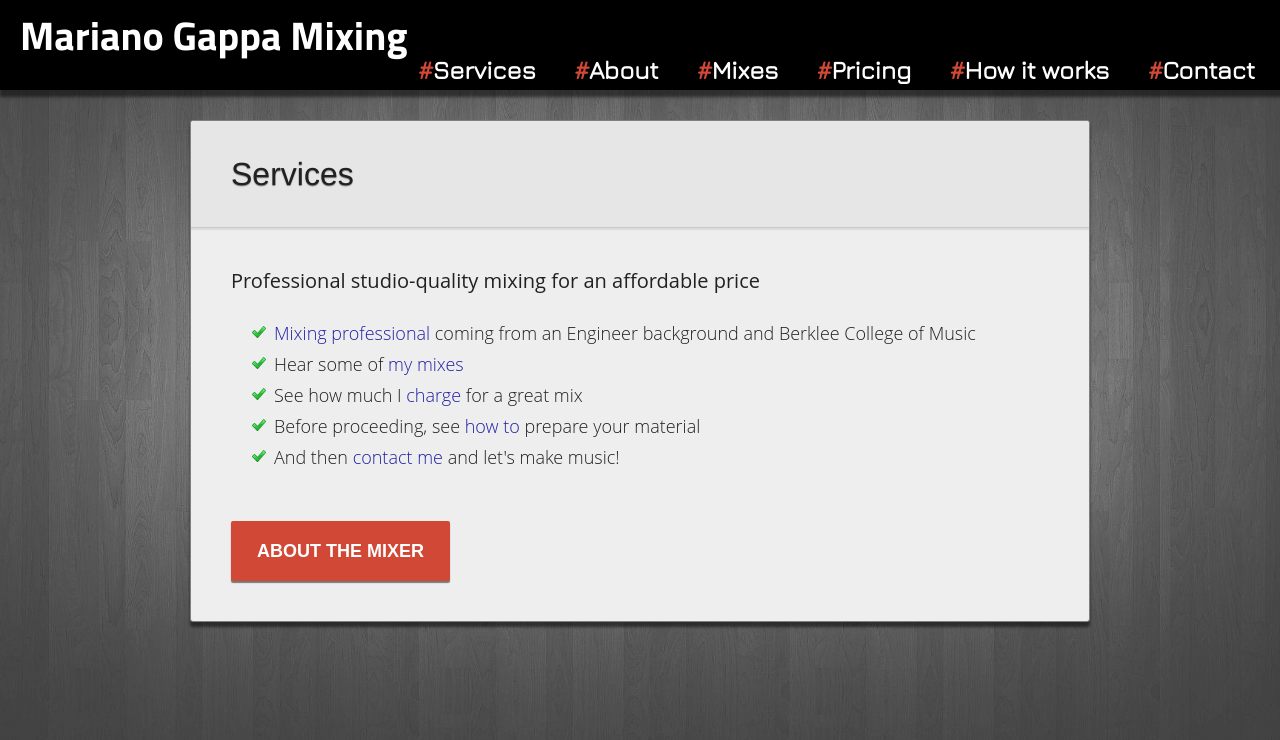
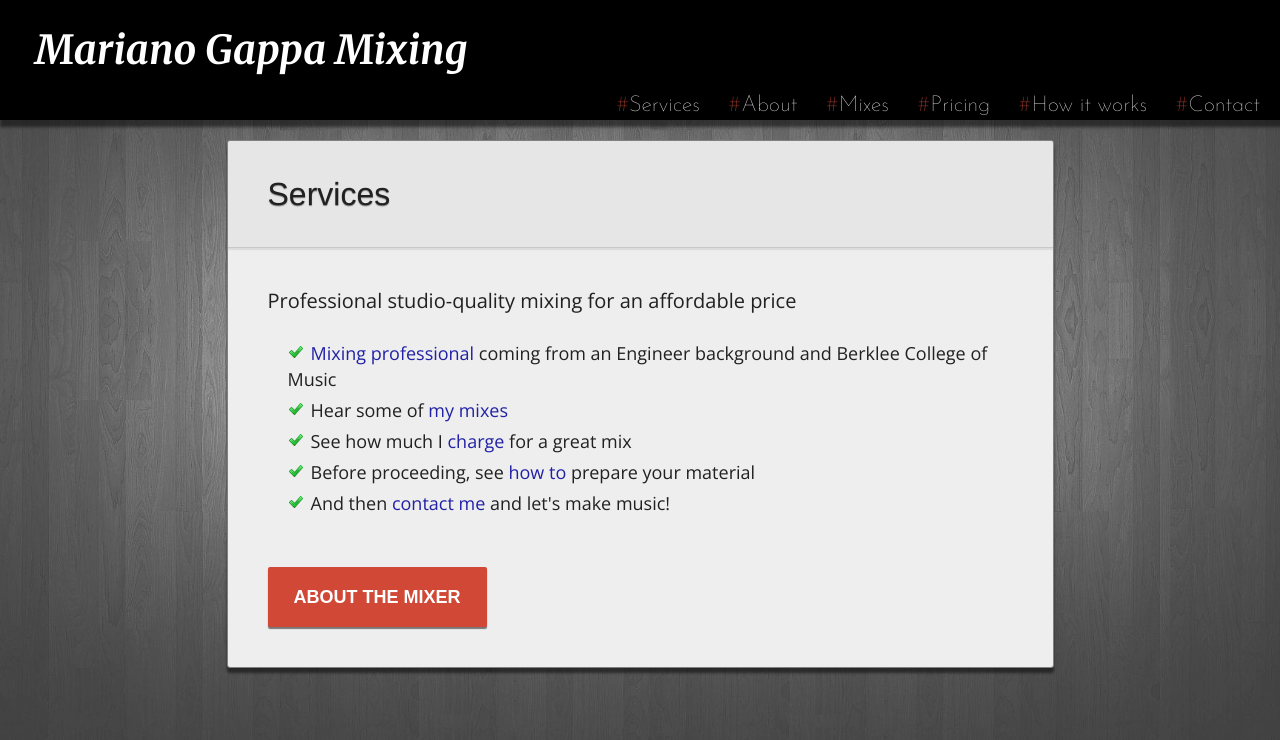
Before and after one commit to marianogappa/mixing-website, a plain HTML site: page index.html in a window 1280 px wide. Shown: the top 740 px of the page. Drawn offline with nearby package versions, Linux system fonts and the light colour scheme.

Commit message:
Style changes.

```diff
--- a/index.html
+++ b/index.html
@@ -1,9 +1,9 @@
 <!doctype html5>
 <html>
 <head>
-<link href='http://fonts.googleapis.com/css?family=Lato:100,400' rel='stylesheet' type='text/css'>
-<link href='http://fonts.googleapis.com/css?family=Jura' rel='stylesheet' type='text/css'>
-<link href='http://fonts.googleapis.com/css?family=Titillium+Web:700' rel='stylesheet' type='text/css'>
+<link href='http://fonts.googleapis.com/css?family=Open+Sans:300,300italic,400,600' rel='stylesheet' type='text/css'>
+<link href='http://fonts.googleapis.com/css?family=Merriweather:700italic' rel='stylesheet' type='text/css'>
+<link href='http://fonts.googleapis.com/css?family=Josefin+Sans:100' rel='stylesheet' type='text/css'>
 <style>
 /* YUI 3.5.0 reset.css (http://developer.yahoo.com/yui/3/cssreset/) - http://cssreset.com */
 html{color:#000;background:#FFF}body,div,dl,dt,dd,ul,ol,li,h1,h2,h3,h4,h5,h6,pre,code,form,fieldset,legend,input,textarea,p,blockquote,th,td{margin:0;padding:0}table{border-collapse:collapse;border-spacing:0}fieldset,img{border:0}address,caption,cite,code,dfn,em,strong,th,var{font-style:normal;font-weight:normal}ol,ul{list-style:none}caption,th{text-align:left}h1,h2,h3,h4,h5,h6{font-size:100%;font-weight:normal}q:before,q:after{content:''}abbr,acronym{border:0;font-variant:normal}sup{vertical-align:text-top}sub{vertical-align:text-bottom}input,textarea,select{font-family:inherit;font-size:inherit;font-weight:inherit}input,textarea,select{*font-size:100%}legend{color:#000}#yui3-css-stamp.cssreset{display:none}
@@ -14,6 +14,7 @@ body {
   -webkit-background-size: cover;
   -moz-background-size: cover;
   background-size: cover;
+  min-width: 850px;
 }
 a {
     color: rgb(33, 33, 166);
@@ -31,41 +32,53 @@ i {
     display: block;
     margin-bottom: -20px;
 }
-
+header .main_title {
+    display: block;
+    padding-left: 15px;
+    padding-top: 15px;
+    padding-bottom: 15px;
+}
 header span a { color: white; }
 
-header nav ul li a:visited, header span a:visited { text-decoration: none; color:white; }
-header nav ul li a:hover, header span a:hover { text-decoration: none; }
 header {
+    height: 105px;
     position: fixed;
     width: 100%;
-    height: 75px;
     background-color: black;
     color: white;
-    font-family: 'Titillium Web', arial, serif;
-    font-weight: 700;
+    font-family: 'Merriweather', arial, serif;
+    font-style: italic;
+    font-weight: 100;
 
     font-size: 40px;
+    padding-top: 15px;
     padding: 10px;
-    padding-top: 5px;
+    padding-bottom: 5px;
     padding-left: 20px;
 
     -webkit-box-shadow: 0px 7px 3px rgba(0, 0, 0, 0.5);
     -moz-box-shadow: 0px 7px 3px rgba(0, 0, 0, 0.5);
     box-shadow: 0px 7px 3px rgba(0, 0, 0, 0.5);
 }
+nav {
+    display: block; text-align: right;
+    min-width: 850px;
+    line-height: 15px;
+}
+nav ul li a:visited, header span a:visited { text-decoration: none; color:white; }
+nav ul li a:hover, header span a:hover { text-decoration: none; }
 
 header ul {
     display: inline;
-    float:right;
-    margin-top: -32px;
     margin-right: 30px;
 }
 header li {
     display: inline;
-    padding: 15px;
-    font-size: 25px;
-    font-family: 'Jura', sans-serif;
+    padding: 10px;
+    padding-top: 0px;
+    font-size: 22px;
+    font-family: 'Josefin Sans', sans-serif;
+    font-style: normal;
 }
 header li a {
     text-decoration: none;
@@ -73,7 +86,7 @@ header li a {
 }
 
 section {
-    width: 900px;
+    width: 827px;
     margin:0 auto;
     font-family: 'Open Sans', arial, sans-serif;
     font-size: 18px;
@@ -177,7 +190,7 @@ section input {
 
 section textarea {
     display: block;
-    width: 800px;
+    width: 750px;
     height: 560px;
     padding: 20px;
     border-color: rgb(220, 220, 220);
@@ -203,7 +216,6 @@ section button {
     -webkit-box-shadow: 0px 2px 1px rgba(0, 0, 0, 0.5);
     -moz-box-shadow: 0px 2px 1px rgba(0, 0, 0, 0.5);
     box-shadow: 0px 2px 1px rgba(0, 0, 0, 0.5);
-
 }
 
 section button:hover{
@@ -232,7 +244,6 @@ section button:hover{
         text-decoration: underline;
 }
 
-
 footer {
     height: 100px;
 }
@@ -241,35 +252,30 @@ footer {
     text-decoration: none !important;
 }
 
-.anchor{ padding-top: 120px; } /* Fix sticky header + anchor issue */
+.anchor{ padding-top: 140px; } /* Fix sticky header + anchor issue */
 
-header nav ul li a {
+nav ul li a {
     color: rgb(255, 255, 255);
 }
-header nav ul li a:hover {
+nav ul li a:hover {
     color: rgb(210, 210, 210);
 }
 
 .inline { display: inline; }
-.button {  }
 .red { color: #d14836;}
-.orange { color: #d14836;}
-.yellow { color: #d14836;}
-.green { color: #d14836;}
-.blue { color: #d14836;}
-.purple { color: #d14836;}
+
 </style>
 </head>
 <body>
-    <header><span><a href="#services">Mariano Gappa Mixing</a></span>
+    <header><span class="main_title"><a href="#services">Mariano Gappa Mixing</a></span>
     <nav>
     <ul>
     <li><a href="#services"><span class="red">#</span>Services</a></li>
-    <li><a href="#about"><span class="orange">#</span>About</a></li>
-    <li><a href="#mixes"><span class="yellow">#</span>Mixes</a></li>
-    <li><a href="#pricing"><span class="green">#</span>Pricing</a></li>
-    <li><a href="#how_it_works"><span class="blue">#</span>How it works</a></li>
-    <li><a href="#contact"><span class="purple">#</span>Contact</a></li>
+    <li><a href="#about"><span class="red">#</span>About</a></li>
+    <li><a href="#mixes"><span class="red">#</span>Mixes</a></li>
+    <li><a href="#pricing"><span class="red">#</span>Pricing</a></li>
+    <li><a href="#how_it_works"><span class="red">#</span>How it works</a></li>
+    <li><a href="#contact"><span class="red">#</span>Contact</a></li>
     </ul>
     </nav>
     </header>
```
